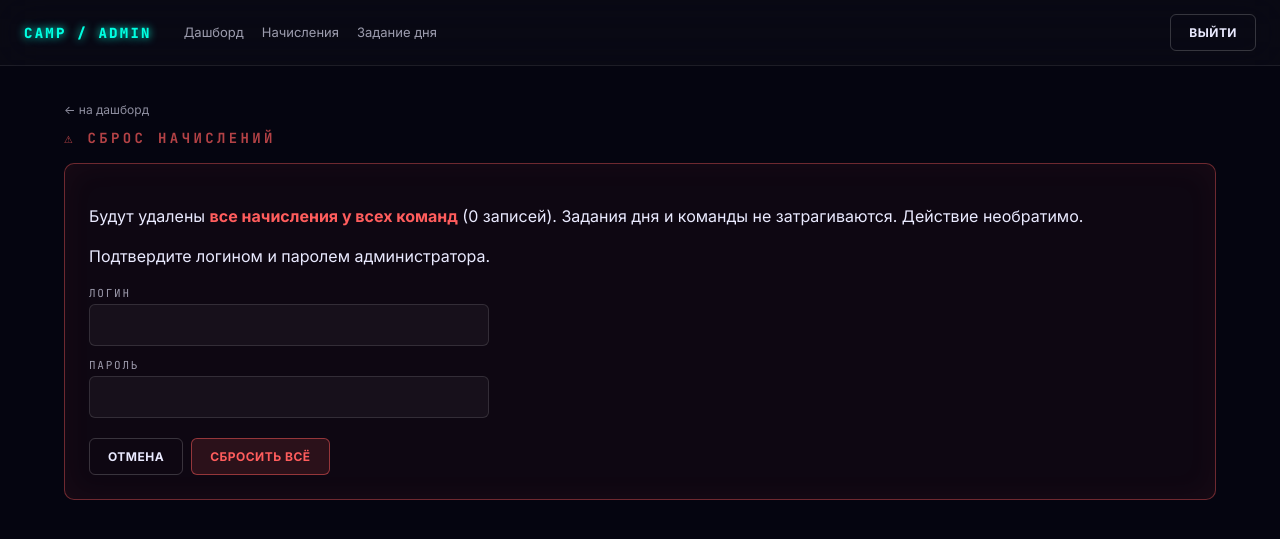
After one commit to grushenkovroman/camp, a Flask app: page /admin/reset in a window 1280 px wide. The commit adds this page. Shown: the top 539 px of the page. Run offline with Flask 3, Linux system fonts and the light colour scheme; the visitor is signed in with stand-in values (Sample User, id 1).

Commit message:
feat: admin reset button — wipe all score events with password re-auth
- /admin/reset GET shows the danger-zone confirm page with current total
- POST requires both login and password (verify_password), even though
  the admin is already authenticated, to prevent accidental wipes from a
  shared/forgotten session.
- Daily tasks and teams are untouched.

Co-Authored-By: Claude Opus 4.7 (1M context) <noreply@anthropic.com>

```diff
--- a/app/admin.py
+++ b/app/admin.py
@@ -10,7 +10,7 @@ from flask import (
     abort,
 )
 from flask_login import login_user, logout_user, login_required, current_user
-from sqlalchemy import select, func
+from sqlalchemy import select, func, delete
 
 from .db import SessionLocal
 from .models import Team, TeamMember, ScoreEvent, DailyTask
@@ -196,6 +196,34 @@ def score_delete(event_id):
 
 # --- daily task ---------------------------------------------------------
 
+@bp.route("/reset", methods=["GET", "POST"])
+@login_required
+def reset_scores():
+    db = SessionLocal()
+    try:
+        if request.method == "POST":
+            login_value = request.form.get("login", "").strip()
+            password = request.form.get("password", "")
+            if not verify_password(login_value, password):
+                flash("Неверный логин или пароль", "error")
+                return redirect(url_for("admin.reset_scores"))
+
+            total = db.execute(
+                select(func.count()).select_from(ScoreEvent)
+            ).scalar_one()
+            db.execute(delete(ScoreEvent))
+            db.commit()
+            flash(f"Сброшено: удалено {total} начислений", "ok")
+            return redirect(url_for("admin.dashboard"))
+
+        total = db.execute(
+            select(func.count()).select_from(ScoreEvent)
+        ).scalar_one()
+        return render_template("admin/reset.html", total=total)
+    finally:
+        db.close()
+
+
 @bp.route("/daily-task", methods=["GET", "POST"])
 @login_required
 def daily_task():
--- a/app/static/css/app.css
+++ b/app/static/css/app.css
@@ -362,3 +362,38 @@ body.admin { background: #050510; }
 .task-form textarea { width: 100%; resize: vertical; min-height: 160px; font-family: inherit; }
 .task-form__actions { display: flex; align-items: center; gap: 16px; margin-top: 12px; }
 .task-form__actions small { opacity: 0.5; font-size: 12px; }
+
+/* danger zone */
+.btn--danger {
+  background: rgba(255,93,93,0.12);
+  border-color: rgba(255,93,93,0.5);
+  color: #ff5d5d;
+}
+.btn--danger:hover {
+  background: rgba(255,93,93,0.22);
+  border-color: rgba(255,93,93,0.8);
+  box-shadow: 0 0 18px rgba(255,93,93,0.4);
+}
+.danger-zone {
+  margin-top: 64px;
+  padding-top: 24px;
+  border-top: 1px dashed rgba(255,93,93,0.3);
+}
+.danger-zone h2 { color: #ff5d5d; }
+.danger-h2 { color: #ff5d5d; }
+.danger-box {
+  padding: 24px;
+  border-radius: 10px;
+  border: 1px solid rgba(255,93,93,0.4);
+  background: rgba(255,93,93,0.04);
+  box-shadow: inset 0 0 32px rgba(255,93,93,0.05);
+}
+.danger-box p { line-height: 1.5; }
+.danger-box strong { color: #ff5d5d; }
+.reset-form { display: flex; flex-direction: column; gap: 12px; max-width: 400px; margin-top: 18px; }
+.reset-form label { display: flex; flex-direction: column; gap: 4px; }
+.reset-form label span {
+  font-size: 11px; letter-spacing: 0.16em; text-transform: uppercase;
+  opacity: 0.65; font-family: 'JetBrains Mono', monospace;
+}
+.reset-form__actions { display: flex; gap: 8px; margin-top: 8px; }
--- a/app/templates/admin/dashboard.html
+++ b/app/templates/admin/dashboard.html
@@ -39,4 +39,9 @@
     {% endfor %}
   </div>
 </section>
+
+<section class="admin-section danger-zone">
+  <h2>Опасная зона</h2>
+  <a class="btn btn--danger" href="{{ url_for('admin.reset_scores') }}">Сбросить все начисления</a>
+</section>
 {% endblock %}
--- /dev/null
+++ b/app/templates/admin/reset.html
@@ -0,0 +1,28 @@
+{% extends "admin/_layout.html" %}
+{% block title %}Сброс начислений — admin{% endblock %}
+
+{% block admin_content %}
+<section class="admin-section">
+  <a class="back" href="{{ url_for('admin.dashboard') }}">← на дашборд</a>
+  <h2 class="danger-h2">⚠ Сброс начислений</h2>
+  <div class="danger-box">
+    <p>Будут удалены <strong>все начисления у всех команд</strong> ({{ total }} запис{% if total % 10 == 1 and total % 100 != 11 %}ь{% elif 2 <= total % 10 <= 4 and (total % 100 < 10 or total % 100 >= 20) %}и{% else %}ей{% endif %}).
+    Задания дня и команды не затрагиваются. Действие необратимо.</p>
+    <p>Подтвердите логином и паролем администратора.</p>
+    <form method="post" class="reset-form" onsubmit="return confirm('Точно сбросить ВСЕ начисления? Это необратимо.')">
+      <label>
+        <span>Логин</span>
+        <input name="login" autocomplete="off" required>
+      </label>
+      <label>
+        <span>Пароль</span>
+        <input name="password" type="password" autocomplete="off" required>
+      </label>
+      <div class="reset-form__actions">
+        <a class="btn btn--ghost" href="{{ url_for('admin.dashboard') }}">Отмена</a>
+        <button class="btn btn--danger" type="submit">Сбросить всё</button>
+      </div>
+    </form>
+  </div>
+</section>
+{% endblock %}
```
